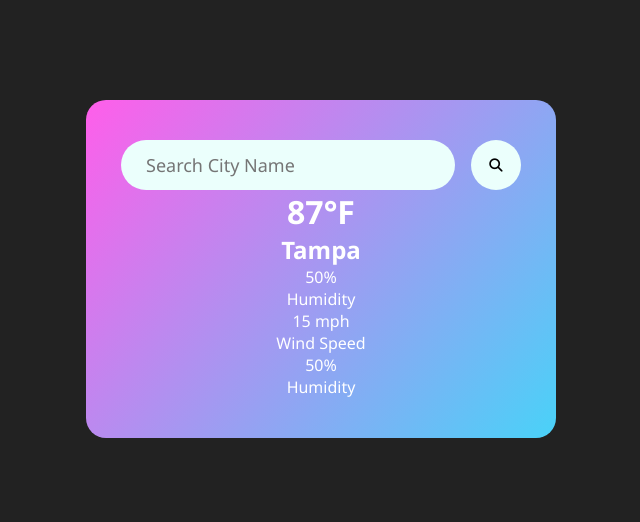
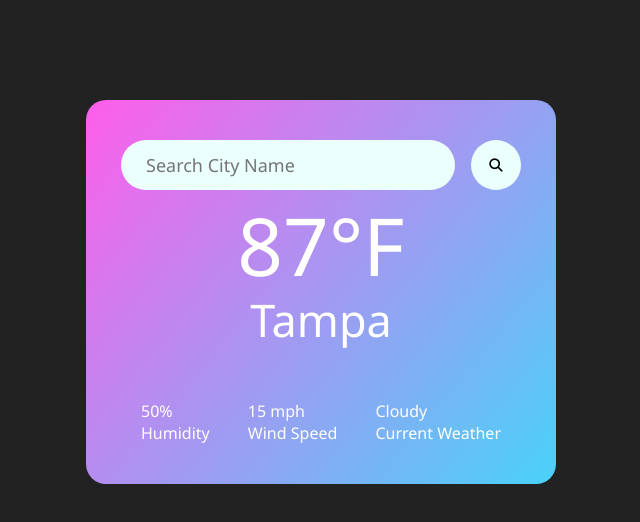
Before and after one commit to MNlegion/weather-api-app, a plain HTML site: page index.html in a window 1280 px wide. Both pictures are taken after a click on the button 815 px from the left and 165 px from the top of the page. Shown: the whole page, without its empty margins (319-959 px from the left). Drawn offline with Linux system fonts and the light colour scheme; no server answers.

Commit message:
user input to select city

```diff
--- a/assets/css/style.css
+++ b/assets/css/style.css
@@ -50,7 +50,7 @@ body {
     cursor: pointer;
 }
 
-/* .weather h1 {
+.weather h1 {
     font-size: 80px;
     font-weight: 500;
 }
@@ -59,4 +59,18 @@ body {
     font-size: 45px;
     font-weight: 400;
     margin-top: -10px;
-} */
+}
+
+.details {
+    display: flex;
+    align-items: center;
+    justify-content: space-between;
+    padding: 0 20px;
+    margin-top: 50px;
+}
+
+.col {
+    display: flex;
+    align-items: center;
+    text-align: left;
+}
--- a/assets/js/index.js
+++ b/assets/js/index.js
@@ -1,13 +1,22 @@
+const apiKey = "e9fe7b78654e60c910997496410c10f6";
+const apiUrl = "https://api.openweathermap.org/data/2.5/weather?units=imperial&q=";
 
-const apiKey = 'e9fe7b78654e60c910997496410c10f6';
-const apiUrl = 'https://api.openweathermap.org/data/2.5/weather?&units=imperial&q=tampa&appid=' + apiKey;
+const userSearch = document.querySelector(".search input");
+const searchBtn = document.querySelector(".search button");
 
+async function checkWeather(city) {
+  const response = await fetch(apiUrl + city + `&appid=${apiKey}`);
+  var data = await response.json();
 
-async function checkWeather() {
-    const response = await fetch(apiUrl);
-    var data = await response.json();
+  console.log(data);
 
-    console.log(data);
-};
+  document.querySelector(".city").innerHTML = data.name;
+  document.querySelector(".temp").innerHTML = Math.round(data.main.temp) + "°F";
+  document.querySelector(".humidity").innerHTML = data.main.humidity + "%";
+  document.querySelector(".wind").innerHTML = Math.round(data.wind.speed) + " mph";
+  document.querySelector(".description").innerHTML = data.weather[0].description;
+}
 
-checkWeather();
+searchBtn.addEventListener("click", () => {
+    checkWeather(userSearch.value);
+});
--- a/index.html
+++ b/index.html
@@ -10,7 +10,7 @@
     <div class="card">
       <div class="search">
         <input type="text" placeholder="Search City Name" />
-        <button name="search">
+        <button name="search" type="submit">
           <i class="fa-solid fa-magnifying-glass"></i>
         </button>
       </div>
@@ -39,8 +39,8 @@
           <div class="col">
             <!-- <img src="" alt="" srcset=""> -->
             <div>
-              <p class="humidity">50%</p>
-              <p>Humidity</p>
+              <p class="description">Cloudy</p>
+              <p>Current Weather</p>
             </div>
           </div>
         </div>
```
